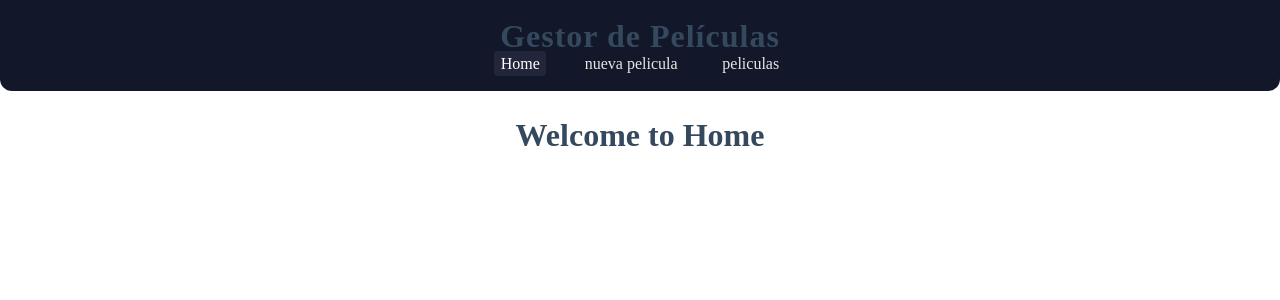
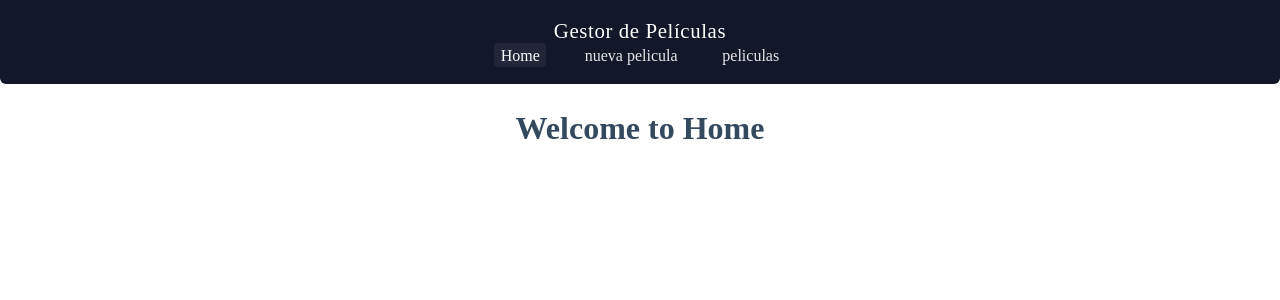
Before and after one commit to armando0405/movies, a Vue app: page / in a window 1280 px wide. Shown: the top 300 px of the page. Built offline with nearby package versions, Linux system fonts and the light colour scheme.

Commit message:
Style: modficacion de header

```diff
--- a/src/components/HeaderComponent.vue
+++ b/src/components/HeaderComponent.vue
@@ -28,18 +28,19 @@ import { RouterLink } from 'vue-router';
 
 <style scoped>
 .header {
-  background: #13172a;
+    background: #13172a; /* azul navy oscuro */
+    padding: 1.2rem 0; /* aumentado el padding vertical */
+    border-radius: 0 0 6px 6px;
+    box-shadow: none;
+}
+
+.header h1 {
+  margin: 0 0 0.2rem 0;
+  font-size: 1.3rem;
   color: #fff;
-  padding: 18px 0;
+  font-weight: 500;
   text-align: center;
-  border-radius: 0 0 12px 12px;
-  margin-bottom: 22px;
-}
-.header h1 {
-  margin: 0;
-  font-size: 2rem;
-  font-weight: 600;
-  letter-spacing: 1px;
+  letter-spacing: 0.03em;
 }
 
 .nav-list {
```
